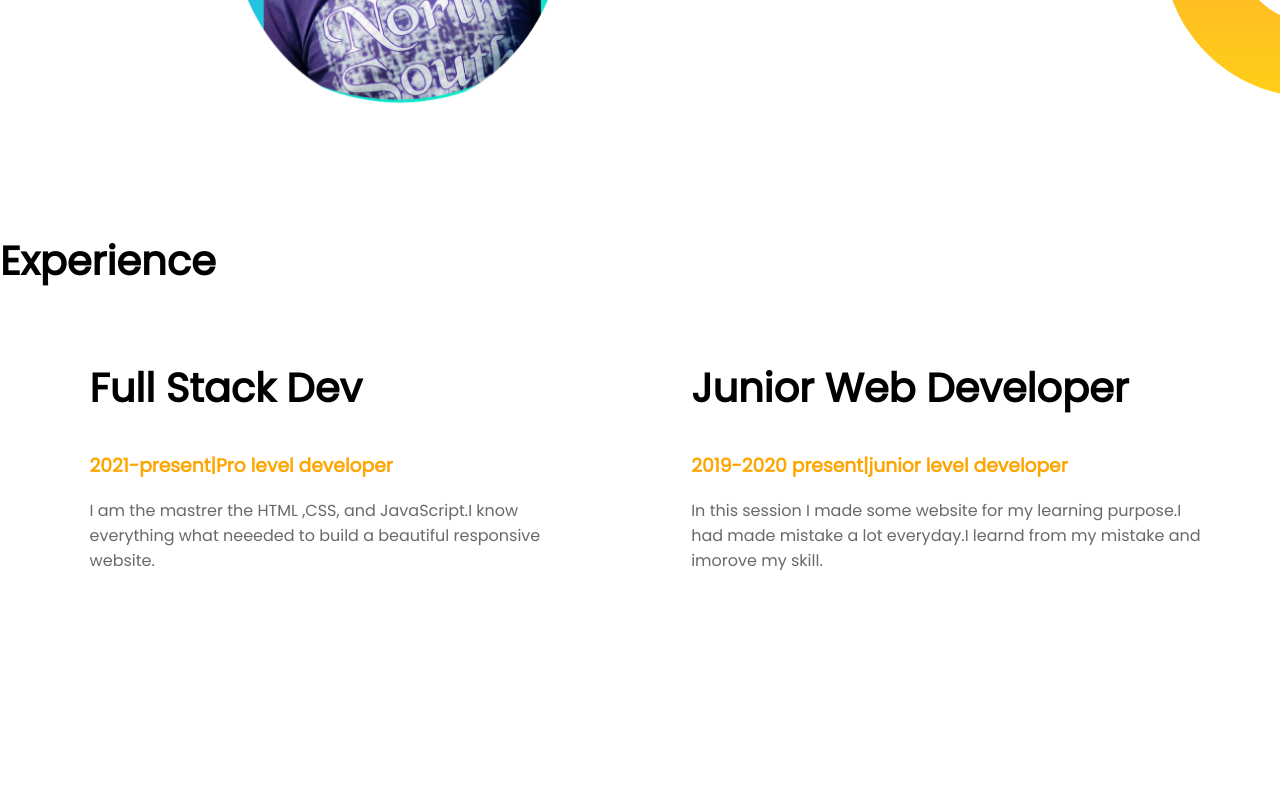
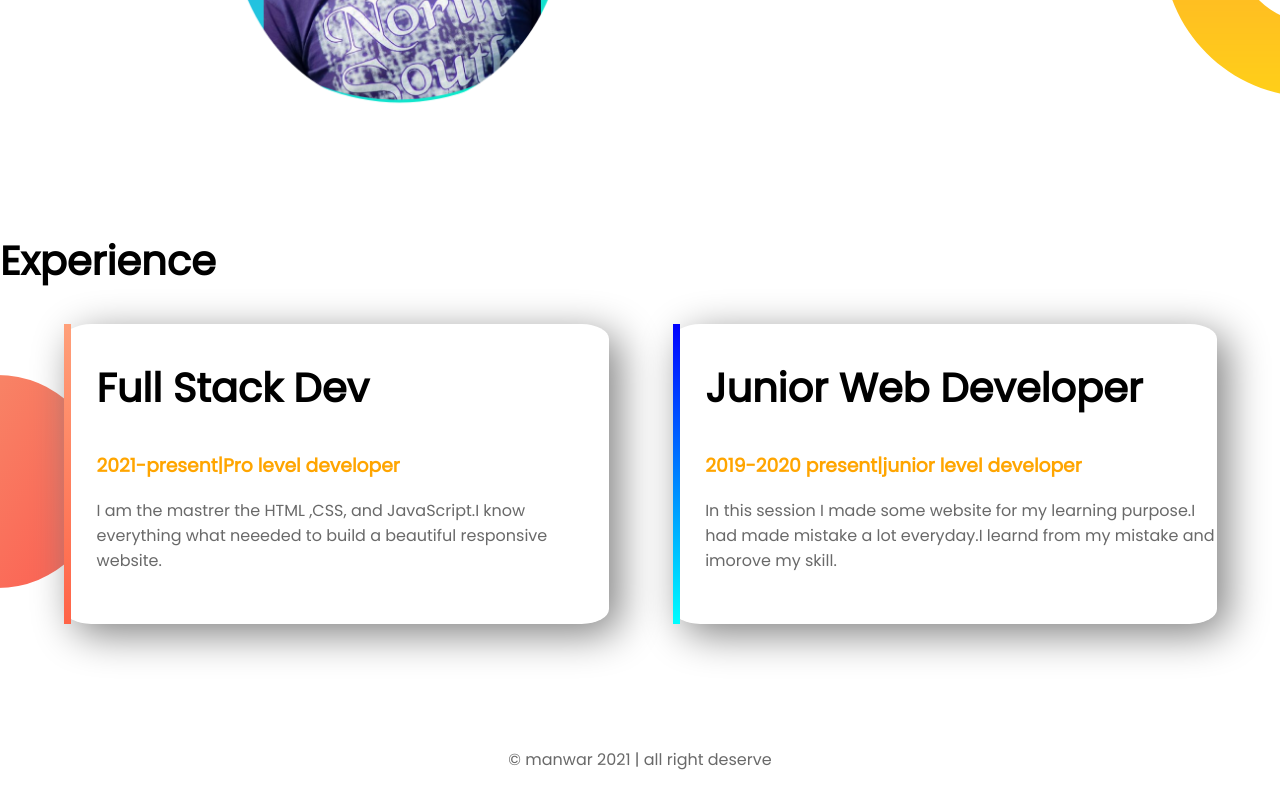
Before and after one commit to manwar16/web-portfolio, a plain HTML site: page index.html in a window 1280 px wide. Shown: the part 852-1640 px from the top of the page. Before the commit the page ends 1583 px from the top, so only its background shows below. Drawn offline with Linux system fonts and the light colour scheme.

Commit message:
Finished my first ever website

```diff
--- a/index.html
+++ b/index.html
@@ -37,9 +37,9 @@
 
         </div>
     </section>
-    <section>
+    <section class="experience-area">
         <h2>Experience</h2>
-        <div class="half-width">
+        <div id="full-stack" class="half-width single-experience" >
             <h2>Full Stack Dev</h2>
             <h3  class="orange-highlight">2021-present|Pro level developer</h3>
             <p>
@@ -47,7 +47,7 @@
             </p>
 
         </div>
-        <div class="half-width">
+        <div id="junior-web" class="half-width single-experience">
             <h2>Junior Web Developer</h2>
             <h3  class="orange-highlight">2019-2020 present|junior level developer</h3>
             <p>
@@ -56,6 +56,9 @@
 
         </div>
     </section>
+    <footer>
+        <p>&copy; manwar 2021 | all right deserve <p></p>
+    </footer>
 
 
 </body>
--- a/style.css
+++ b/style.css
@@ -53,3 +53,29 @@ a:hover{
     background-repeat: no-repeat;
     margin-top: 50px;
 }
+.single-experience{
+    box-shadow: 10px 10px 40px gray;
+    border-radius: 5%;
+    height: 60%;
+    background-color: white;
+}
+.experience-area{
+    background-image: url("images/exp-bg.png");
+    background-repeat: no-repeat;
+    background-position: left;
+
+}
+#full-stack{
+    border-left: 7px solid;
+    border-image: linear-gradient(180deg, lightsalmon, tomato) ;
+    border-image-slice: 1;
+}
+#junior-web{
+    border-left: 7px solid;
+    border-image: linear-gradient(180deg, blue , cyan) ;
+    border-image-slice: 1;
+
+}
+footer p{
+    text-align: center;
+}
```
